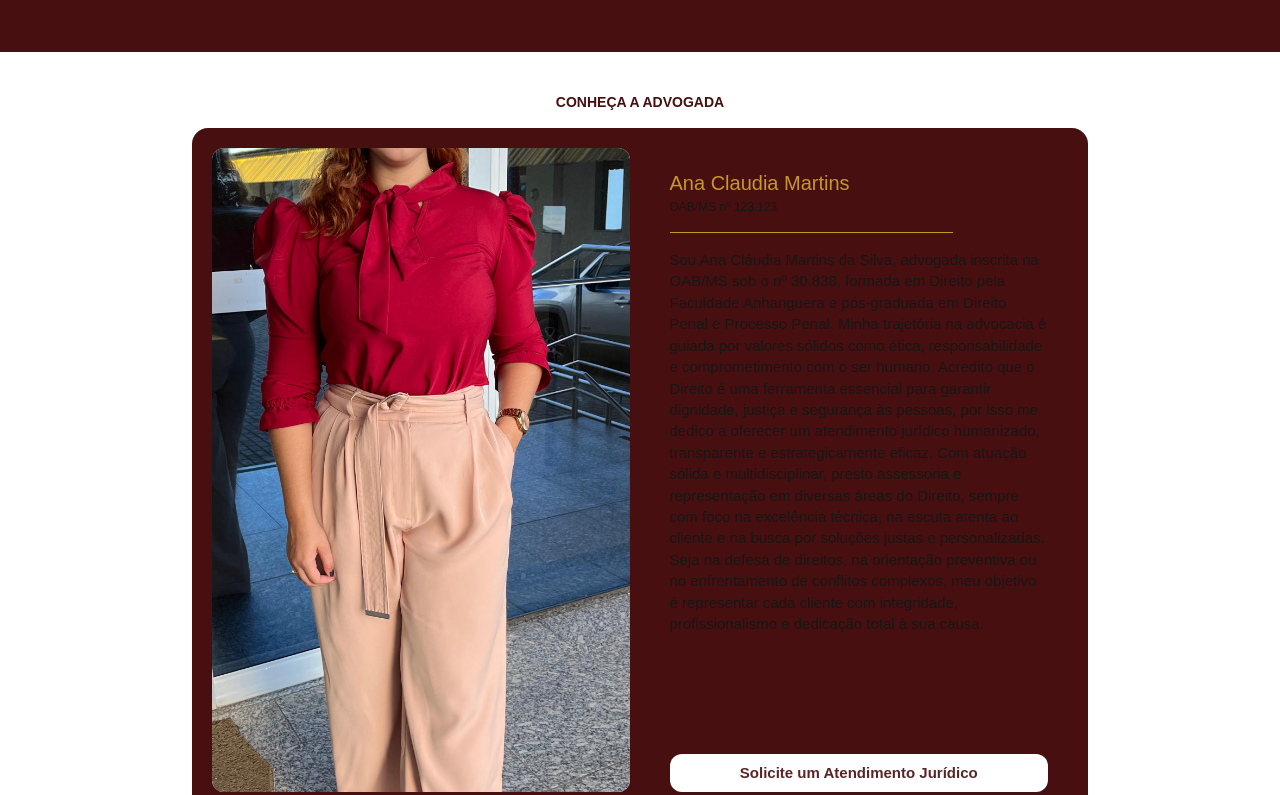
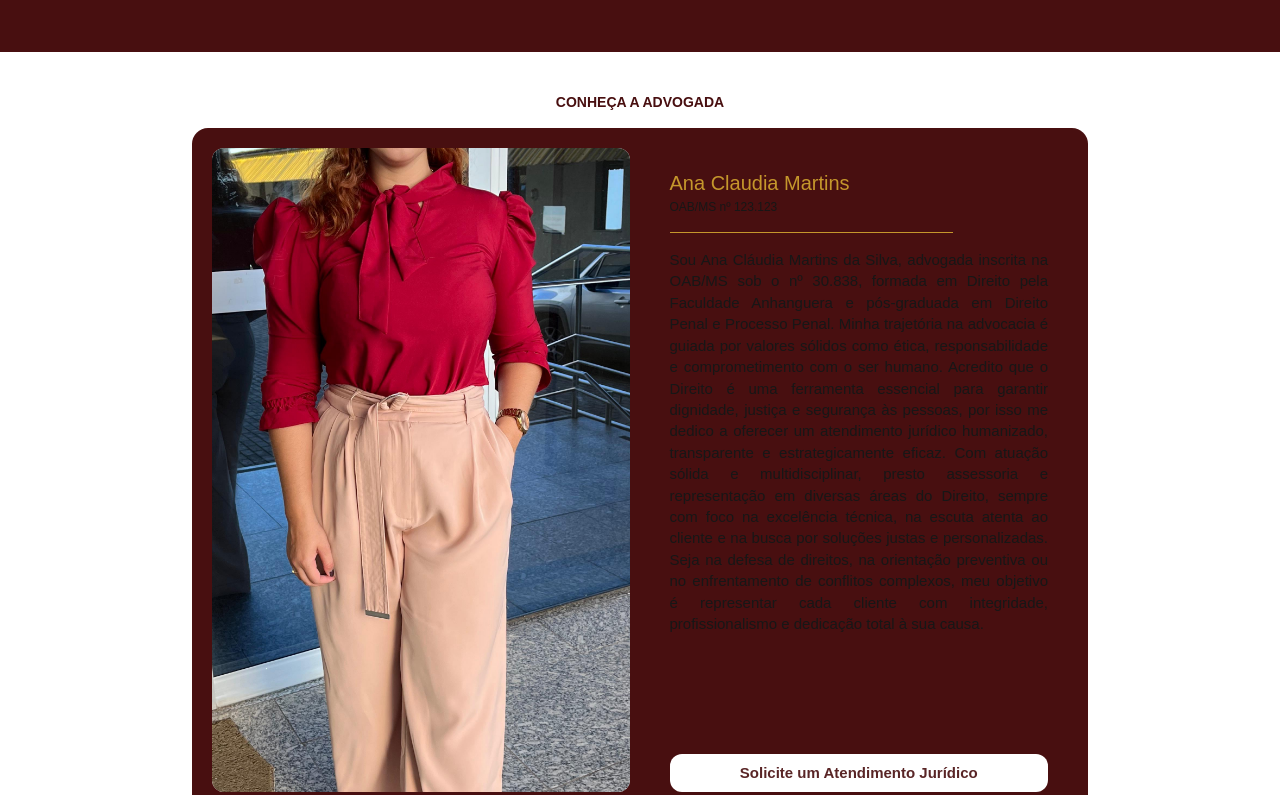
Before and after one commit to SnitramVinicius/Ana-Advocacia, a Next.js app: page / in a window 1280 px wide. Shown: the part 800-1595 px from the top of the page. Built offline with nearby package versions, Linux system fonts and the light colour scheme.

Commit message:
atualizao col

```diff
--- a/src/app/page.tsx
+++ b/src/app/page.tsx
@@ -1,6 +1,7 @@
 import Navbar from "@/components/Navbar";
 // eslint-disable-next-line @typescript-eslint/no-unused-vars
 import Image from 'next/image'
+
 
 export default function Home() {
   return (
@@ -15,16 +16,17 @@ export default function Home() {
         <h2 className="text-[#480f10] text-sm mb-4 font-semibold">
           CONHEÇA A ADVOGADA
         </h2>
-        <div className="bg-[#480f10] w-[70%] h-[90%] lex-1 rounded-2xl flex justify-center items-center overflow-hidden">
-          <div className="flex flex-row gap-5 w-full h-full p-5 box-border">
+
+        <div className="bg-[#480f10] w-[70%] h-[90%] rounded-2xl flex justify-center items-center overflow-hidden md:flex-col">
+          <div className="flex flex-col md:flex-row gap-5 w-full h-full p-5 box-border">
             <div className="bg-white w-1/2 h-full rounded-xl flex justify-center items-center overflow-hidden">
               <img
                 src="/Perfil.jpg"
                 alt="Perfil"
-                className="scale-[1.7] w-full h-full object-cover object-[50%_-80%] 2xl:object-[0%_-200%]"
+                className=" scale-[1.7] w-full h-full object-cover object-[50%_-80%] 2xl:object-[0%_-200%]"
               />
             </div>
-            <div className="w-1/2 h-full rounded-xl px-5 pt-5 flex flex-col justify-between">
+            <div className="md:w-sm lg:w-lg xl:w-1/2 h-full rounded-xl px-5 pt-5 flex flex-col justify-between text-justify">
               <div>
                 <h1 className="xl:text-[20px] 2xl:text-3xl text-[#c5972c]">
                   Ana Claudia Martins
```
